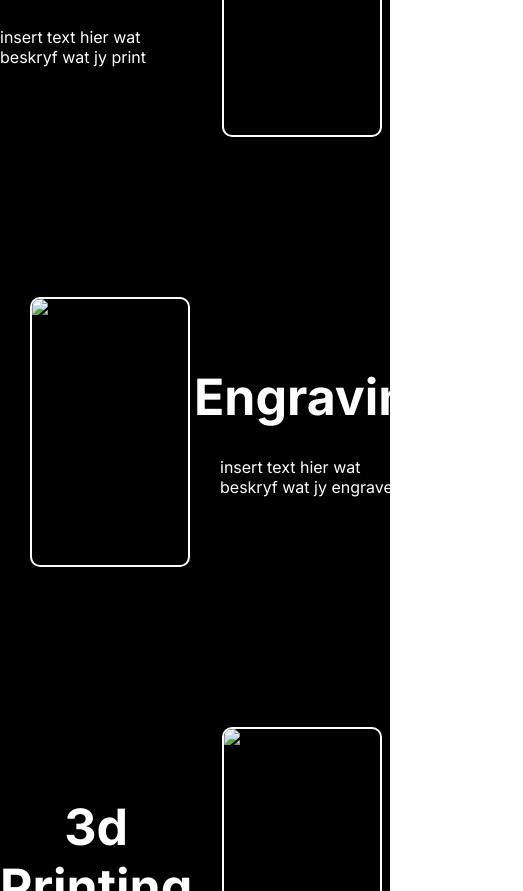
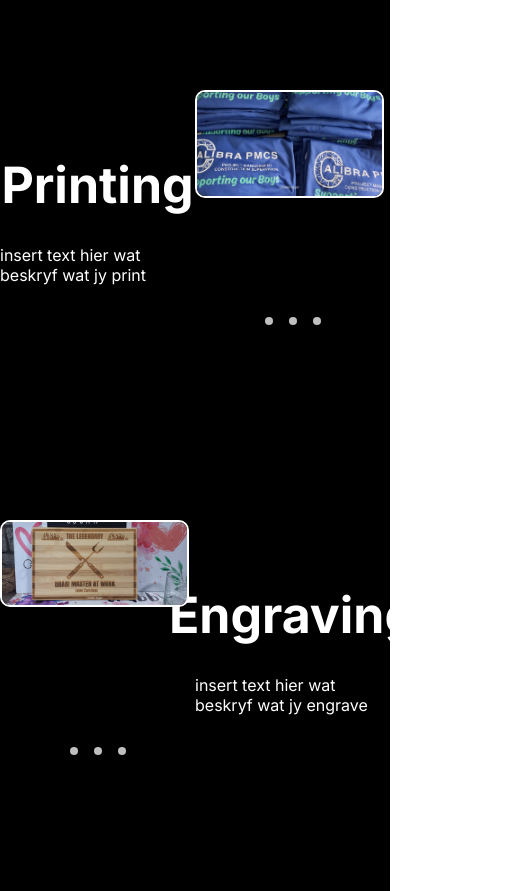
Before and after one commit to KianMouton/Chubby-Sugar-website, a plain HTML site: page index.html in a window 390 px wide. Shown: the part 1109-2000 px from the top of the page, 523 px wide, since content can reach past the window. Drawn offline with Linux system fonts and the light colour scheme.

Commit message:
added slider for images and started optimizing for mobile devices

```diff
--- a/index.html
+++ b/index.html
@@ -29,7 +29,7 @@
             <p class="description">Have a great day on purpose</p>
         </div>
         <div class="img-container">
-        <img class="logo" src="static\images\chubby-sugar-logo.jpg" >
+            <img class="logo" src="static\images\chubby-sugar-logo.jpg" >
         </div>
     </section>
     <section id="printing" class="Printing">
@@ -37,17 +37,37 @@
         <h1 class="title">Printing</h1>
         <p class="printing-text">insert text hier wat beskryf wat jy print</p>
         </div>
-        <div class="img-container">
-        <img class="container-image" src="static\images\printing-1.jpg">
+        <div class="slider-wrapper">
+            <div class="slider">
+                <img id="slide-1" class="container-image" src="static\images\printing-1.jpg">
+                <img id="slide-2" class="container-image" src="static\images\printing-2.jpg">
+                <img id="slide-3" class="container-image" src="static\images\printing-3.jpg">
+                <div class="slider-nav">
+                    <a href="#slide-1"></a>
+                    <a href="#slide-2"></a>
+                    <a href="#slide-3"></a>
+                </div>
+            </div>
+
         </div>
     </section>
     <section id="engraving" class="Engraving">
-        <div class="img-container">
-        <img class="container-image" src="static\images\engraving-1.jpg">
+        <div class="slider-wrapper">
+            <div class="slider">
+                <img id="slide-4" class="container-image" src="static\images\engraving-1.jpg">
+                <img id="slide-5" class="container-image" src="static\images\engraving-2.jpg">
+                <img id="slide-6" class="container-image" src="static\images\engraving-3.jpg">
+                <div class="slider-nav">
+                    <a href="#slide-4"></a>
+                    <a href="#slide-5"></a>
+                    <a href="#slide-6"></a>
+                </div>
+            </div>
+
         </div>
         <div class="container">
-        <h1 class="title">Engraving</h1>
-        <p class="engraving-text">insert text hier wat beskryf wat jy engrave</p>
+            <h1 class="title">Engraving</h1>
+            <p class="engraving-text">insert text hier wat beskryf wat jy engrave</p>
         </div>
     </section>
     <section id="d-printing" class="d-printing">
@@ -55,8 +75,17 @@
         <h1 class="title">3d Printing</h1>
         <p class="d-printing-text">insert text hier wat beskryf wat jy 3d print</p>
         </div>
-        <div class="img-container">
-        <img class="container-image" src="static\images\3d-printing-1.jpg">
+        <div class="slider-wrapper">
+            <div class="slider">
+                <img id="slide-7" class="container-image" src="static\images\3d-printing-1.jpg">
+                <img id="slide-8" class="container-image" src="static\images\3d-printing-2.jpg">
+                <img id="slide-9" class="container-image" src="static\images\3d-printing-3.jpg">
+                <div class="slider-nav">
+                    <a href="#slide-7"></a>
+                    <a href="#slide-8"></a>
+                    <a href="#slide-9"></a>
+                </div>
+            </div>
         </div>
     </section>
     <section class="footer">
--- a/styles.css
+++ b/styles.css
@@ -2,6 +2,7 @@
     font-family: "Inter", sans-serif;
     margin: 0;
     padding: 0;
+    scroll-behavior: smooth;
 }
 
 .navbar {
@@ -17,6 +18,7 @@
     position: fixed;
     width: 100vw;
     box-sizing: border-box;
+    z-index: 99;
 }
 
 .page-links {
@@ -77,6 +79,7 @@ a {
     )
 }
 
+
 .about-text {
     margin-left: 20px;
     margin-right: 20px;
@@ -108,7 +111,50 @@ a {
 
 .img-container {
     display: flex;
-    justify-content: flex-end;
+    justify-content: center;
+    align-items: center;
+}
+
+.slider-wrapper {
+    position: relative;
+    max-width: 50%;
+}
+
+.slider {
+    padding: 5px;
+    display: flex;
+    overflow-x: hidden;
+    scroll-snap-type: x mandatory;
+    scroll-behavior: smooth;
+}
+
+.slider img {
+    flex: 1 0 100%;
+    scroll-snap-align: start;
+    object-fit: cover;
+}
+
+.slider-nav {
+    display: flex;
+    column-gap: 1rem;
+    position: absolute;
+    bottom: 60px;
+    left: 50%;
+    transform: translateX(-50%);
+    z-index: 1;
+}
+
+.slider-nav a {
+    width: 0.5rem;
+    height: 0.5rem;
+    border-radius: 50%;
+    background-color: white;
+    opacity: 0.75;
+    transition: opacity 0.25s ease;
+}
+
+.slider-nav a:hover {
+    opacity: 1;
 }
 
 .logo {
@@ -176,11 +222,24 @@ a {
 }
 
 .btn {
-    text-align: center;
+    display: flex;
+    justify-content: center;
     margin: 25px auto;
     background-color: black;
     color: white;
     padding: 10px;
     border: 2px solid white;
     border-radius: 10px;
+    transition: 0.4s ease;
 }
+
+.btn:hover {
+    border: 2px solid purple;
+}
+
+@media (max-width: 480px) {
+    .about {
+        background: black;
+        display: block;
+    }
+}
```
Also changed, not shown: static/images/3d-printing-1.jpg (added), static/images/3d-printing-2.jpg (added), static/images/3d-printing-3.jpg (added), static/images/chubby-sugar-logo.jpg (added), static/images/engraving-1.jpg (added), static/images/engraving-2.jpg (added), static/images/engraving-3.jpg (added), static/images/printing-1.jpg (added), static/images/printing-2.jpg (added), static/images/printing-3.jpg (added).
